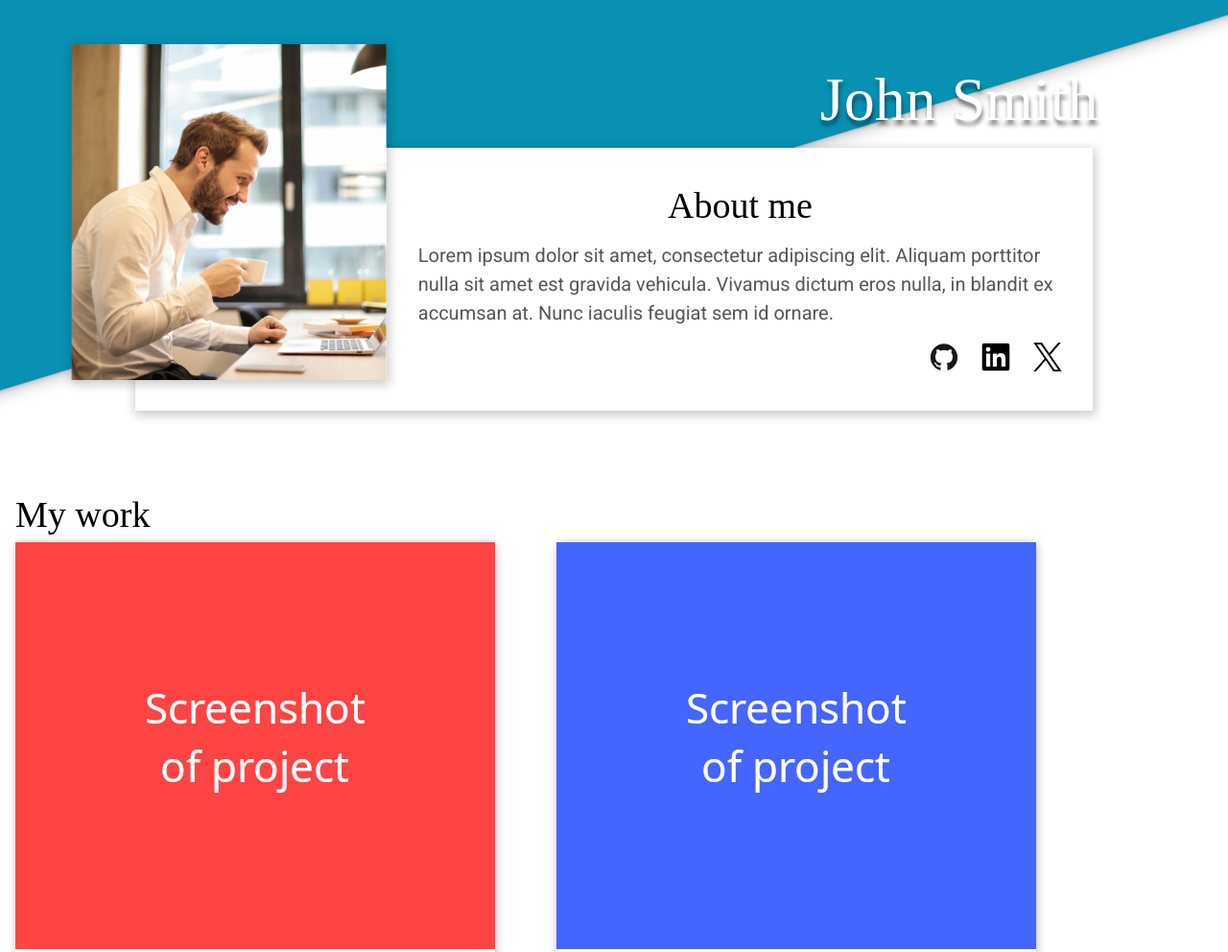
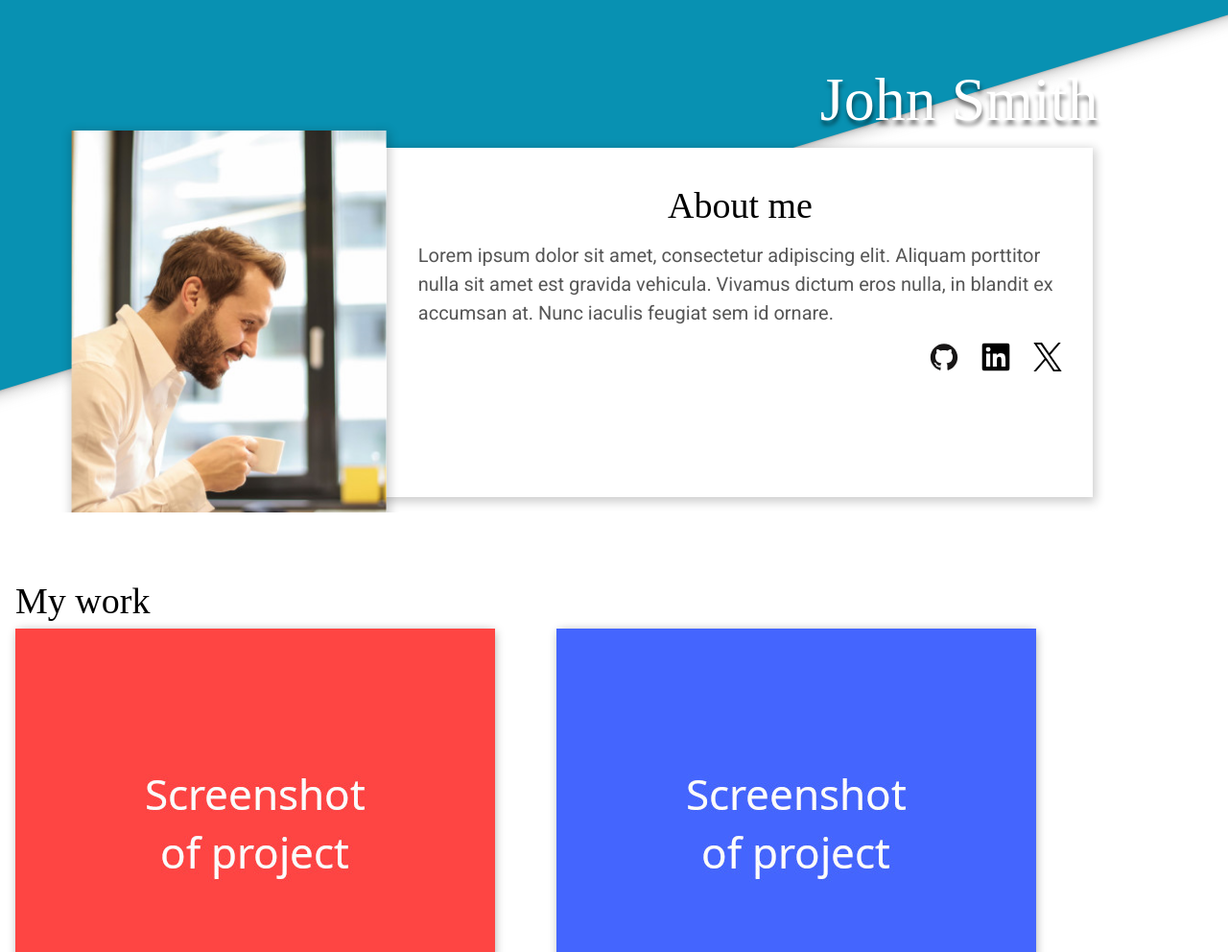
Before and after one commit to jfrb95/odin-project-homepage, a plain HTML site: page index.html in a window 1280 px wide. Shown: the top 992 px of the page at 96% size. Drawn offline with Linux system fonts and the light colour scheme; a web font is replaced by a local one.

Commit message:
begin desktop header styles

```diff
--- a/styles.css
+++ b/styles.css
@@ -209,8 +209,21 @@ header #about-me-text {
 }
 
 @media (min-width: 800px) {
+
+    /*
+
+    CURRENTLY WORKING ON THIS!!!!!!!!!!!!!!!!!!!!!!!!!!!!!!!!!!1
+    !!!!!!!!!!!!!!!!!!!!!!!!!!!!!!!!!!!!!!!!!!!!!!!!!!!!!!!!!!
+
+
+
+    */
     #header-img-container {
-
+        height: 300px;
+    }
+    img#john-working {
+        height: 500px;
+        transform: translate(-30%, -10%);
     }
 }
 
```
